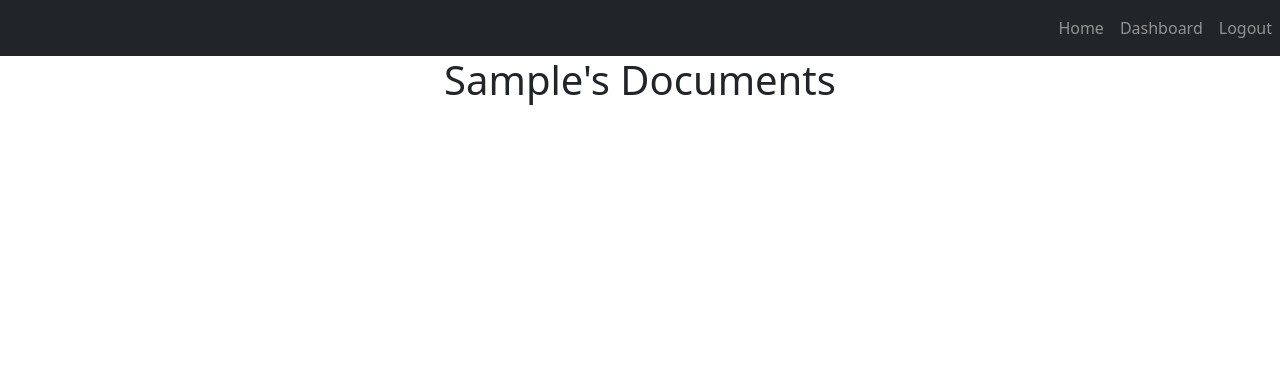
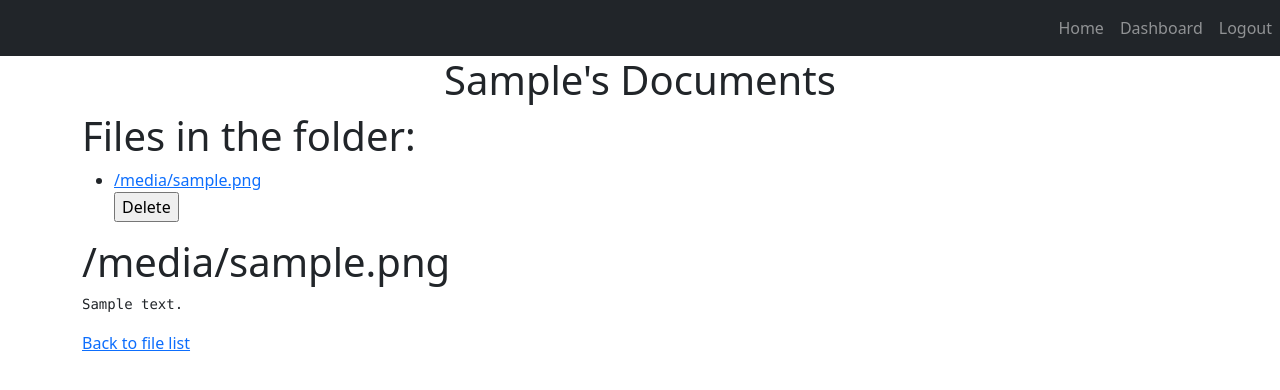
Before and after one commit to Jason-Work-FDM/JasonJeremyQi-credic-card-approval-system-group-project, a Flask app: template website/templates/documents.html in a window 1280 px wide. Shown: the top 390 px of the page. Run offline with Flask 2, Linux system fonts and the light colour scheme; tables that the repository leaves empty hold one stand-in row (values such as "Sample post"); the template is opened without the code that fills it: values that come from a table or form of the project are taken from there, most other values are stand-ins (such as "Sample title", 1, 10 or a date in 2020); some libraries are stand-ins or nearby versions.

Commit message:
update dashboard

```diff
--- a/website/links.py
+++ b/website/links.py
@@ -5,7 +5,6 @@ from . import db
 from flask_login import login_user, login_required, logout_user, current_user
 
 import os
-
 
 links = Blueprint('links', __name__)
 
--- a/website/templates/documents.html
+++ b/website/templates/documents.html
@@ -1,5 +1,43 @@
 {% extends "base.html" %} {% block title %}User Dashboard{% endblock %} {% block content %}
 
+
+<!DOCTYPE html>
 <h1 align="center">{{ user.first_name }}'s Documents</h1>
+<html>
+    <head>
+        <title>Files in the folder</title>
+    </head>
+    <body>
+        <h1>Files in the folder:</h1>
+        <ul>
+            {% for file in files %}
+                <li><a href="{{ url_for('view_file', filename=file) }}">{{ file }}</a>
+                    <form action="{{ url_for('delete_file', filename=file) }}" method="post">
+                        <input type="submit" value="Delete">
+                    </form>
+                </li>
+            {% endfor %}
+        </ul>
+    </body>
+</html>
 
+<!-- view_file.html -->
+<!DOCTYPE html>
+<html>
+    <head>
+        <title>View file - {{ filename }}</title>
+    </head>
+    <body>
+        <h1>{{ filename }}</h1>
+        <pre>{{ content }}</pre>
+        <a href="{{ url_for('index') }}">Back to file list</a>
+    </body>
+</html>
+
+<!-- delete_file.html -->
+<!DOCTYPE html>
+<html>
+    <head>
+        <title>Delete file - {{ filename }}</title>
+    </head>
 {% endblock %}
```
Also changed, not shown: 1 other file.
